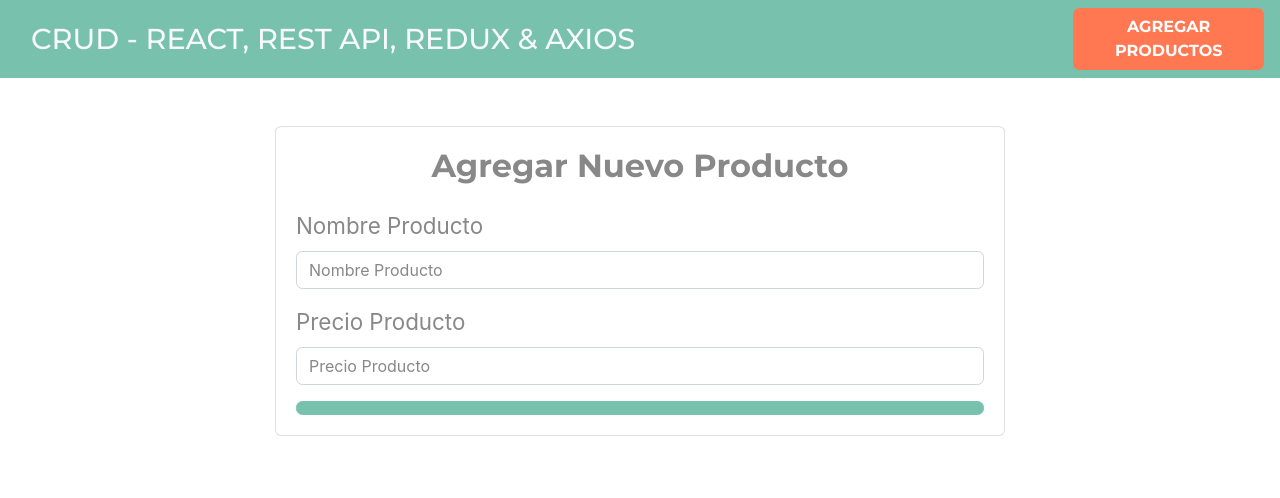
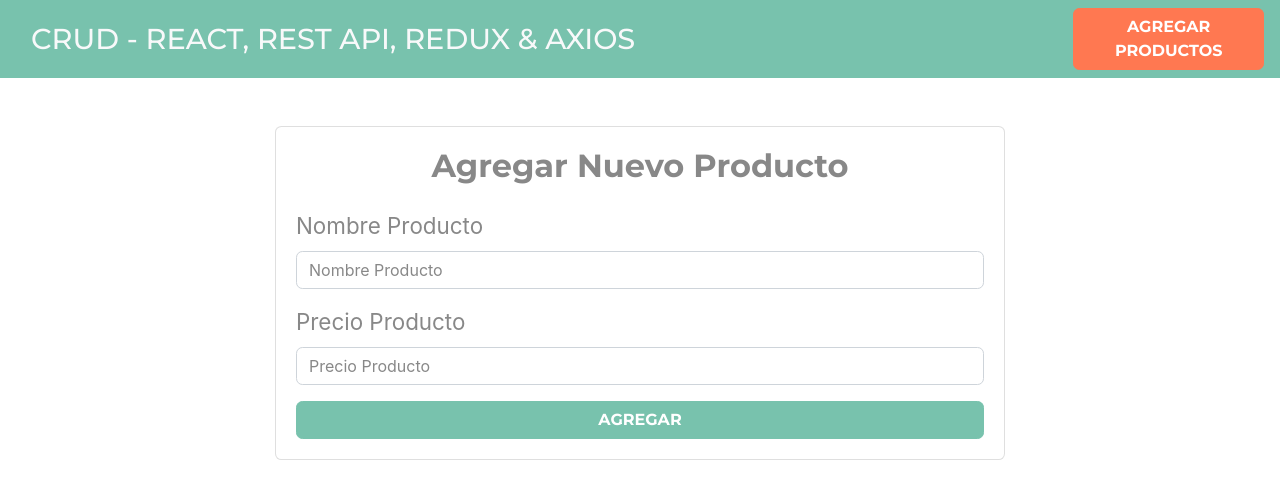
Before and after one commit to lpablos/app-react-crud-redux, a React (Create React App) app: page /productos/nuevo in a window 1280 px wide. Shown: the top 498 px of the page. Built offline with nearby package versions, Linux system fonts and the light colour scheme.

Commit message:
avance con el estorage

```diff
--- a/package.json
+++ b/package.json
@@ -9,8 +9,11 @@
     "json-server": "^0.17.0",
     "react": "^17.0.2",
     "react-dom": "^17.0.2",
+    "react-redux": "^7.2.5",
     "react-router-dom": "^5.3.0",
     "react-scripts": "4.0.3",
+    "redux": "^4.1.1",
+    "redux-thunk": "^2.3.0",
     "web-vitals": "^1.1.2"
   },
   "scripts": {
--- a/src/components/NuevoProducto.jsx
+++ b/src/components/NuevoProducto.jsx
@@ -28,7 +28,11 @@ const NuevoProducto = () => {
                                     className="form-control"
                                     placeholder="Precio Producto"/>
                             </div>
-                            <button type="submit" className="btn btn-primary font-weight-bold text-uppercase d-block w-100"></button>
+                            <button
+                                type="submit"
+                                className="btn btn-primary font-weight-bold text-uppercase d-block w-100">
+                                    Agregar
+                            </button>
                         </form>
                     </div>
                 </div>
```
Also changed, not shown: src/reducers/index.jsx (added), src/reducers/productosReducer.jsx (added), src/store.jsx (added), 2 other files (tests, documents, lock files or other folders).
